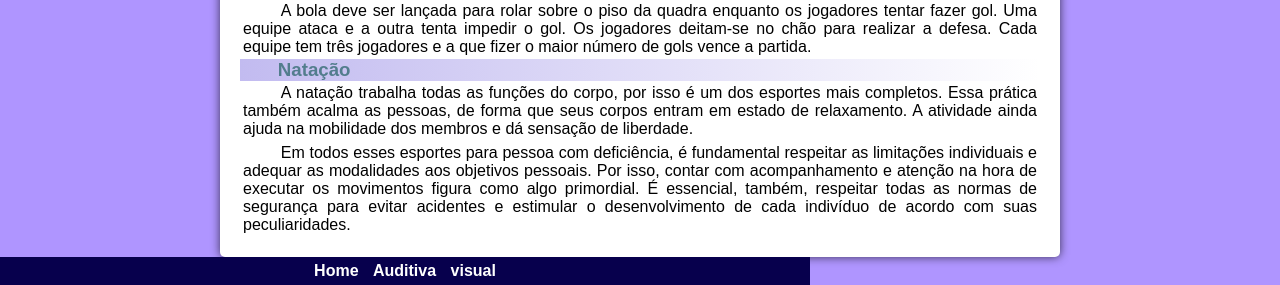
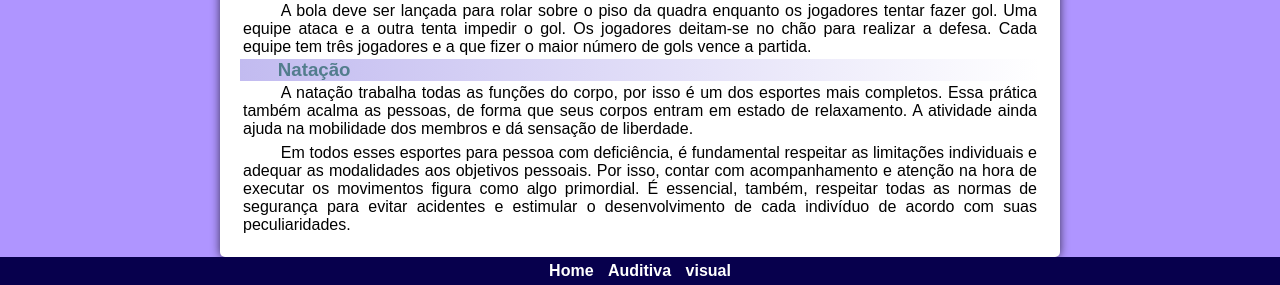
Before and after one commit to GuuRodrigues/html-css, a PHP site: page / in a window 1280 px wide. Shown: the part 2897-3182 px from the top of the page. Run offline with PHP 8.4, Linux system fonts and the light colour scheme.

Commit message:
Update style.css

```diff
--- a/Trabalho PI/style/style.css
+++ b/Trabalho PI/style/style.css
@@ -101,5 +101,4 @@ footer {
     background-color:#07004D;
     padding: 5px;
     min-width: 300px;
-    max-width: 800px;
 }
```
